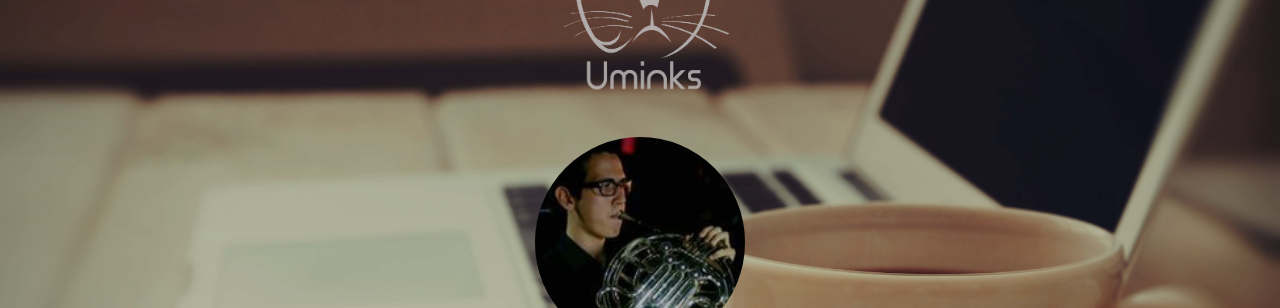
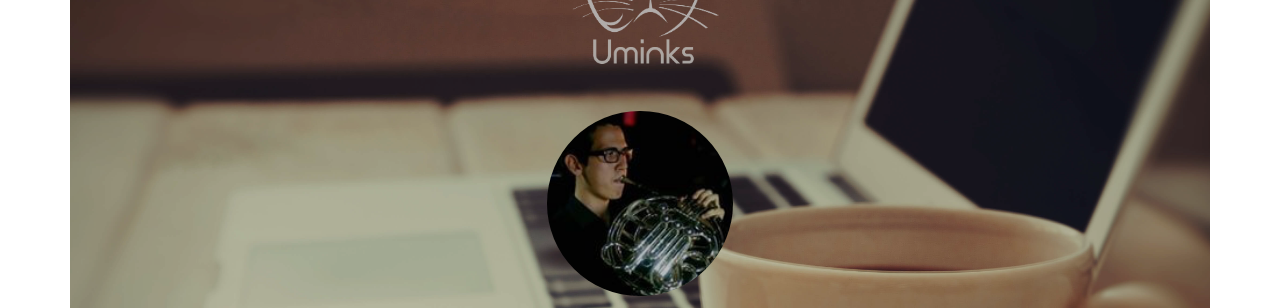
Before and after one commit to DevelTwist/DevelTwist, a plain HTML site: page index.html in a window 1280 px wide. Shown: the part 170-478 px from the top of the page. Drawn offline with nearby package versions, Linux system fonts and the light colour scheme; files whose address does not match are found by name.

Commit message:
Arreglada portada

```diff
--- a/index.html
+++ b/index.html
@@ -12,7 +12,7 @@
 </head>
 <body>
 
-	<section id="Portada" class="img-background container-fluid">
+	<section id="Portada" class="img-background container">
 		<div class="container">
 			<div class="Menu"  id="Home">
 				<i class="icon-menu"></i>
```
